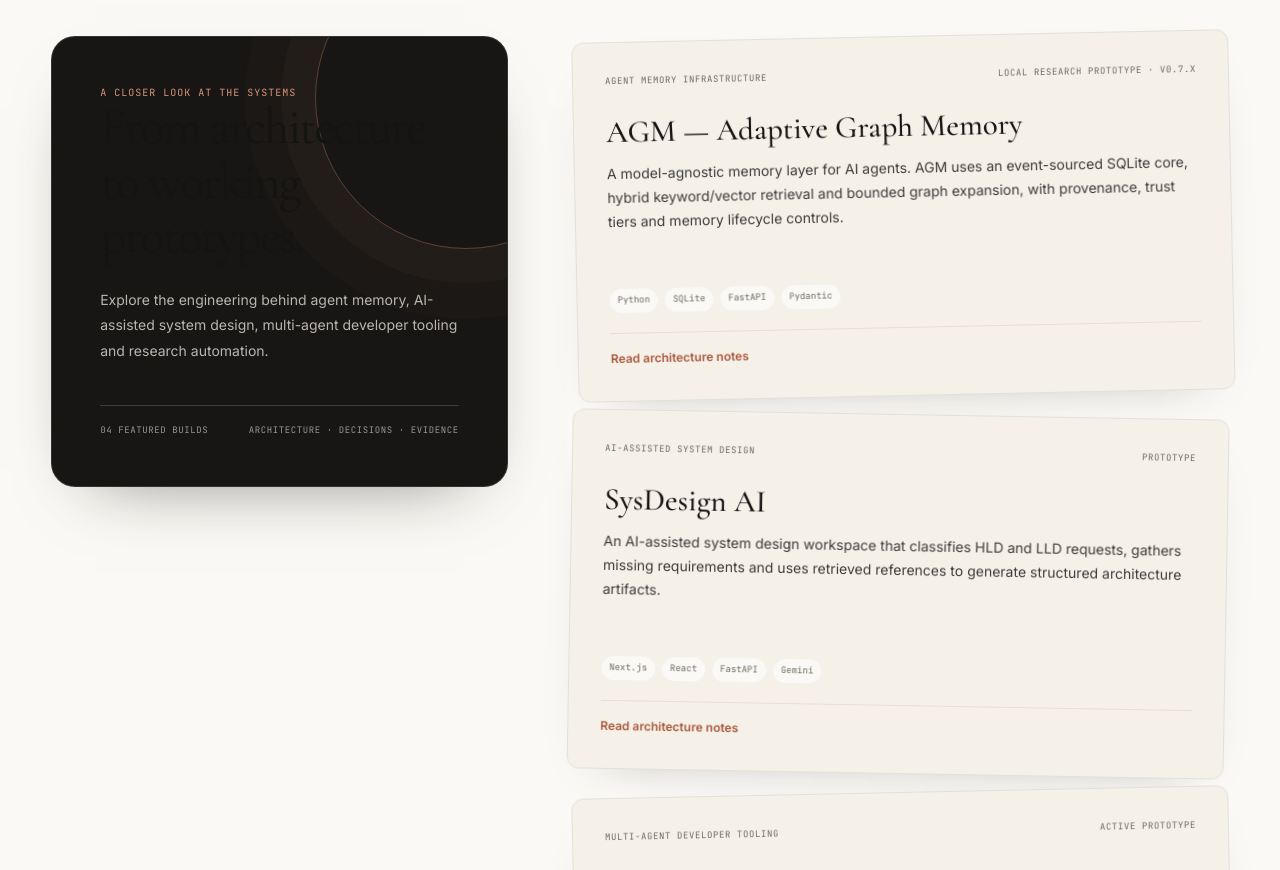
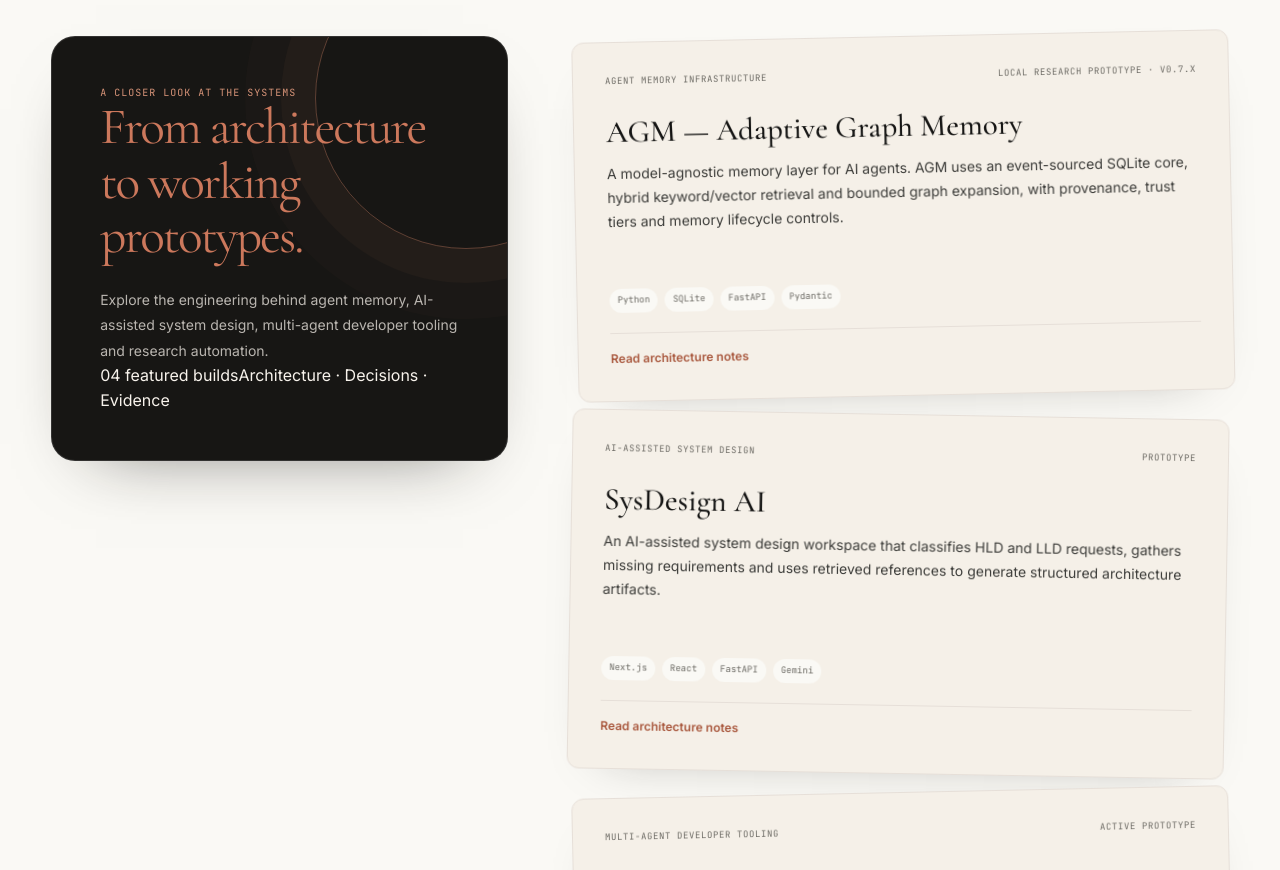
Before and after one commit to yash936936/Personal-Portfolio, a React (Vite) app in the folder portfolio/: page / in a window 1280 px wide. Shown: the part 1086-1956 px from the top of the page. Built offline with nearby package versions, Linux system fonts and the light colour scheme; no server answers.

Commit message:
Improve featured work heading contrast and remove footer labels

```diff
--- a/portfolio/src/components/sections/HomeSections.css
+++ b/portfolio/src/components/sections/HomeSections.css
@@ -25,9 +25,9 @@
   pointer-events: none;
 }
 .home-featured__hero-kicker { position: relative; z-index: 1; color: #d99579; font-family: var(--font-code); font-size: 10px; letter-spacing: 1px; text-transform: uppercase; }
-.home-featured__hero h3 { position: relative; z-index: 1; max-width: 480px; margin: auto 0 24px; font-family: var(--font-display); font-size: clamp(34px, 4vw, 52px); font-weight: 400; line-height: 1.06; letter-spacing: -.04em; }
+.home-featured__hero h3 { position: relative; z-index: 1; max-width: 480px; margin: auto 0 24px; color: var(--color-primary); font-family: var(--font-display); font-size: clamp(34px, 4vw, 52px); font-weight: 400; line-height: 1.06; letter-spacing: -.04em; }
 .home-featured__hero p { position: relative; z-index: 1; max-width: 430px; color: rgba(248,243,236,.72); font-size: 14px; line-height: 1.8; }
-.home-featured__hero-foot { position: relative; z-index: 1; display: flex; justify-content: space-between; gap: 16px; margin-top: 42px; padding-top: 18px; border-top: 1px solid rgba(255,255,255,.16); color: rgba(248,243,236,.58); font-family: var(--font-code); font-size: 9px; letter-spacing: .6px; text-transform: uppercase; }
+
 .home-featured__stack { display: grid; gap: 18px; padding-bottom: 12px; }
 .home-project-card {
   position: sticky; top: calc(116px + var(--stack-index) * 13px); z-index: calc(2 + var(--stack-index));
```
